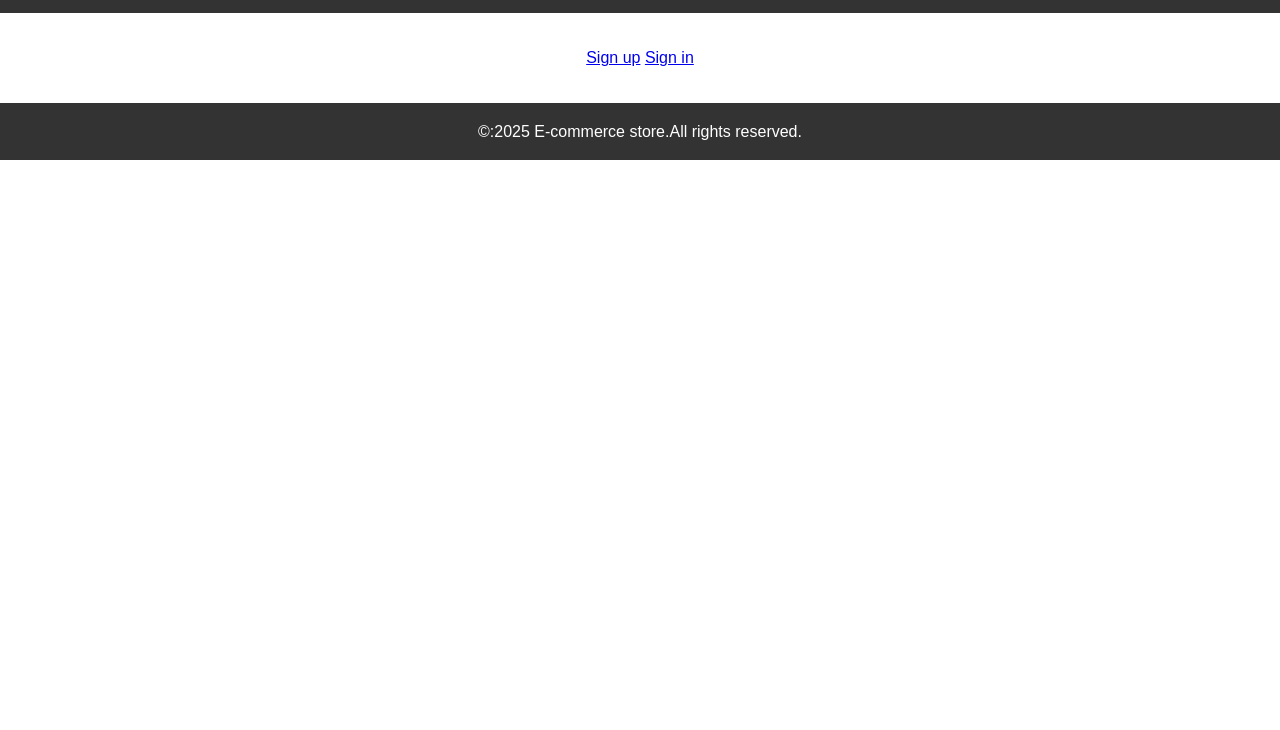
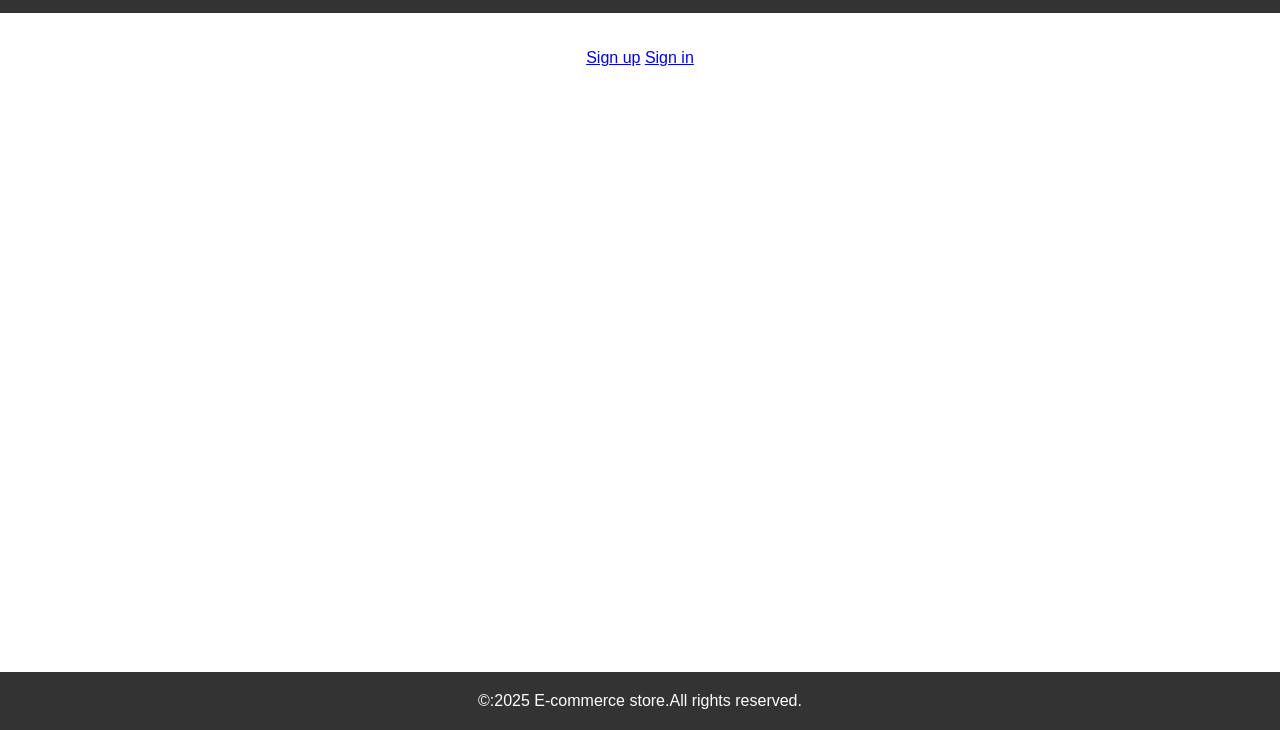
Before and after one commit to shreyagamin/E-commerce, a plain HTML site: page index.html in a window 1280 px wide. Shown: the part 70-800 px from the top of the page. Drawn offline with Linux system fonts and the light colour scheme.

Commit message:
Update styles.css

```diff
--- a/styles.css
+++ b/styles.css
@@ -5,6 +5,9 @@ body,h1,h2,p,label,input,button{
 body{
     font-family: Arial, Helvetica, sans-serif;
     line-height: 1.6;
+    min-height: 100vh;
+    display: flex;
+    flex-direction: column;
 }
 header{
     background-color: #333;
@@ -13,10 +16,12 @@ header{
     padding: 1rem;
 }
 main{
+     flex: 1 0 auto;
     padding:2rem;
     text-align: center;
 }
 footer{
+    flex-shrink: 0;
     text-align: center;
     padding: 1rem 0;
     background-color: #333;
```
